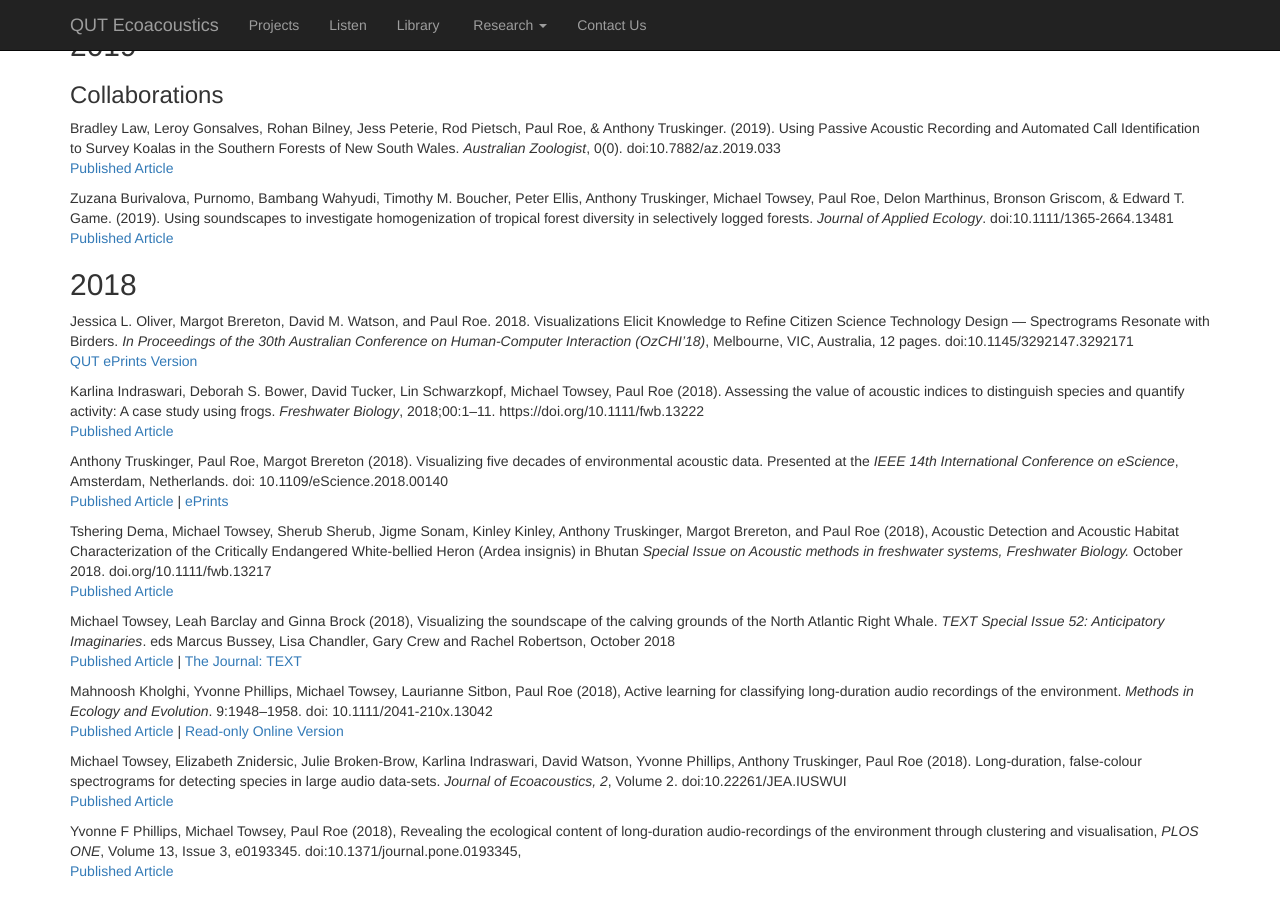
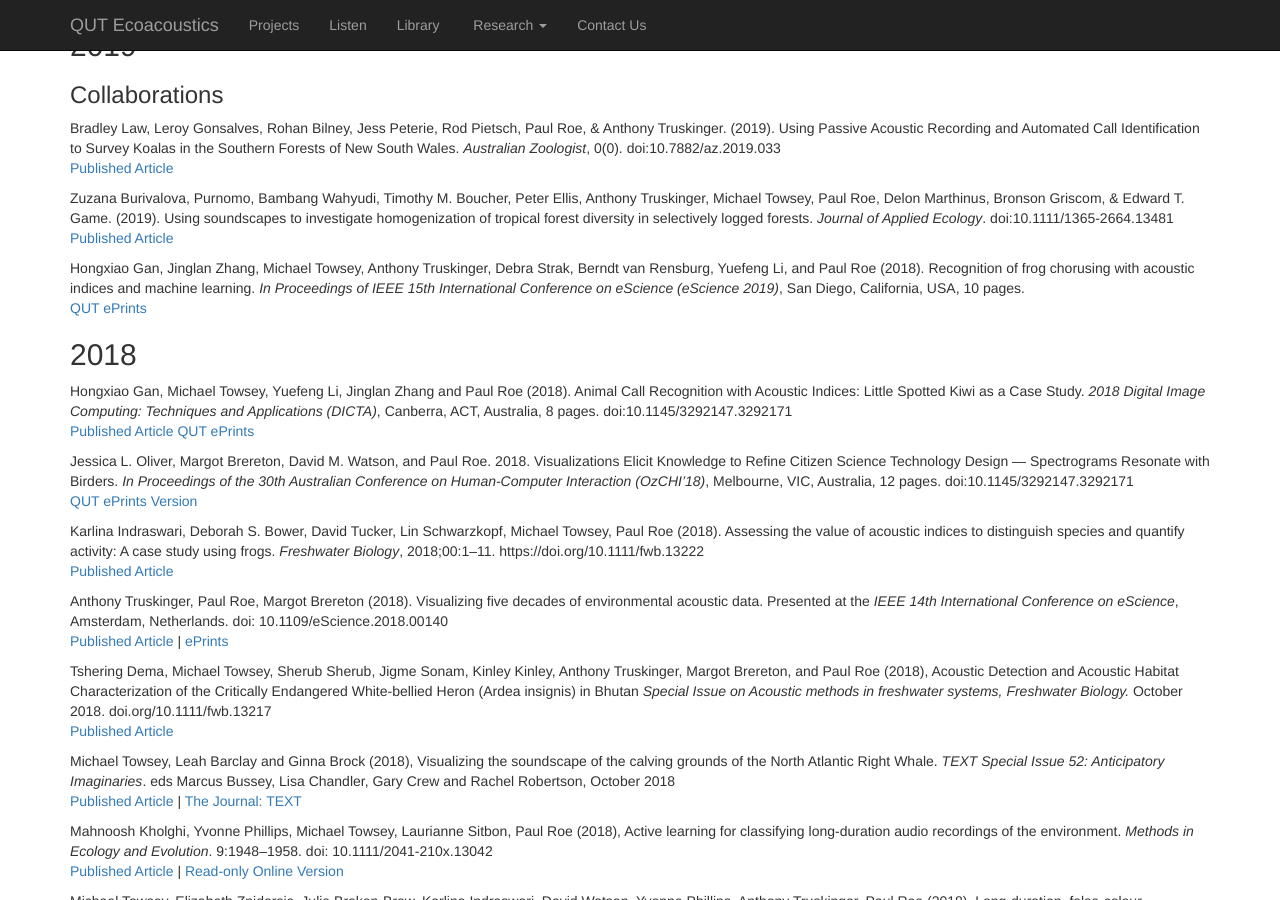
Before and after one commit to QutEcoacoustics/research-blog, a Jekyll site: the page built from publications/publications.html, in a window 1280 px wide and 900 px high, scrolled down 355 px. Built offline with Jekyll 4.4.1, drawn with Linux system fonts in a browser that asks for light colours; nearby versions of some CDN libraries.

Commit message:
Update publications.html

```diff
--- a/publications/publications.html
+++ b/publications/publications.html
@@ -44,7 +44,24 @@ title: Ecosounds | Publications
 	    <a href="https://doi.org/10.1111/1365-2664.13481">Published Article</a>
     </p>
 
+	<p>
+	Hongxiao Gan, Jinglan Zhang, Michael Towsey, Anthony Truskinger, Debra Strak, Berndt van Rensburg, Yuefeng Li, and Paul Roe (2018). Recognition of frog chorusing with acoustic indices and machine learning.
+	<i>In Proceedings of IEEE 15th International Conference on eScience (eScience 2019)</i>,
+	San Diego, California, USA, 10 pages.
+	<br/>
+	<a href="https://eprints.qut.edu.au/134047/">QUT ePrints</a>
+    </p>
+
+
     <h2>2018</h2>
+	<p>
+	Hongxiao Gan, Michael Towsey, Yuefeng Li, Jinglan Zhang and Paul Roe (2018). Animal Call Recognition with Acoustic Indices: Little Spotted Kiwi as a Case Study.
+	<i>2018 Digital Image Computing: Techniques and Applications (DICTA)</i>,
+	Canberra, ACT, Australia, 8 pages. doi:10.1145/3292147.3292171
+	<br/>
+	<a href="https://doi.org/10.1109/DICTA.2018.8615857">Published Article</a>
+	<a href="https://eprints.qut.edu.au/127565/">QUT ePrints</a>
+    </p>
     <p>
 	Jessica L. Oliver, Margot Brereton, David M. Watson, and Paul Roe. 2018.
 	Visualizations Elicit Knowledge to Refine Citizen Science Technology Design — Spectrograms Resonate with Birders.
```
